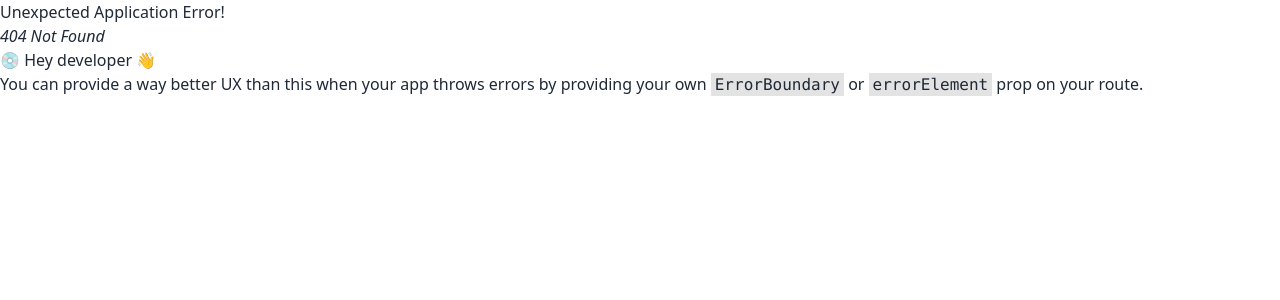
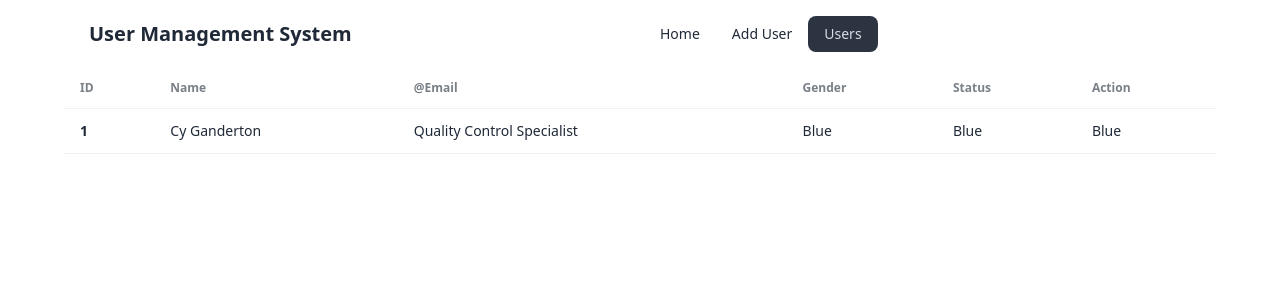
Before and after one commit to salman-ibne-shofi/user-management-system-client, a React (Vite) app: page /UserList in a window 1280 px wide. Before the commit this address had no page. Shown: the top 300 px of the page. Built offline with nearby package versions, Linux system fonts and the light colour scheme.

Commit message:
create header and layout and a user list table

```diff
--- /dev/null
+++ b/src/components/Header.jsx
@@ -0,0 +1,57 @@
+import { NavLink } from "react-router-dom";
+
+const Header = () => {
+	const links = (
+		<>
+			<li>
+				<NavLink to="/">Home</NavLink>
+			</li>
+			<li>
+				<NavLink to="/addUser">Add User</NavLink>
+			</li>
+			<li>
+				<NavLink to="/UserList">Users</NavLink>
+			</li>
+		</>
+	);
+	return (
+		<div className="navbar bg-base-100">
+			<div className="navbar-start">
+				<div className="dropdown">
+					<div
+						tabIndex={0}
+						role="button"
+						className="btn btn-ghost lg:hidden"
+					>
+						<svg
+							xmlns="http://www.w3.org/2000/svg"
+							className="h-5 w-5"
+							fill="none"
+							viewBox="0 0 24 24"
+							stroke="currentColor"
+						>
+							<path
+								strokeLinecap="round"
+								strokeLinejoin="round"
+								strokeWidth="2"
+								d="M4 6h16M4 12h8m-8 6h16"
+							/>
+						</svg>
+					</div>
+					<ul
+						tabIndex={0}
+						className="menu menu-sm dropdown-content bg-base-100 rounded-box z-[1] mt-3 w-52 p-2 shadow"
+					>
+						{links}
+					</ul>
+				</div>
+				<a className="btn btn-ghost text-xl">User Management System</a>
+			</div>
+			<div className="navbar-center hidden lg:flex">
+				<ul className="menu menu-horizontal px-1">{links}</ul>
+			</div>
+		</div>
+	);
+};
+
+export default Header;
--- /dev/null
+++ b/src/components/Layout.jsx
@@ -0,0 +1,13 @@
+import { Outlet } from "react-router-dom";
+import Header from "./Header";
+
+const Layout = () => {
+	return (
+		<div className="max-w-6xl mx-auto">
+			<Header></Header>
+			<Outlet></Outlet>
+		</div>
+	);
+};
+
+export default Layout;
--- /dev/null
+++ b/src/components/UserList.jsx
@@ -0,0 +1,35 @@
+
+
+const UserList = () => {
+
+
+
+	return (
+		<div className="overflow-x-auto">
+			<table className="table">
+				<thead>
+					<tr>
+						<th>ID</th>
+						<th>Name</th>
+						<th>@Email</th>
+						<th>Gender</th>
+						<th>Status</th>
+						<th>Action</th>
+					</tr>
+				</thead>
+				<tbody>
+					<tr>
+						<th>1</th>
+						<td>Cy Ganderton</td>
+						<td>Quality Control Specialist</td>
+						<td>Blue</td>
+						<td>Blue</td>
+						<td>Blue</td>
+					</tr>
+				</tbody>
+			</table>
+		</div>
+	);
+};
+
+export default UserList;
--- a/src/main.jsx
+++ b/src/main.jsx
@@ -4,15 +4,28 @@ import "./index.css";
 import App from "./App.jsx";
 import { createBrowserRouter, RouterProvider } from "react-router-dom";
 import AddUser from "./components/addUser.jsx";
+import UserList from "./components/UserList.jsx";
+import Layout from "./components/Layout.jsx";
 
 const router = createBrowserRouter([
 	{
 		path: "/",
-		element: <App></App>,
-	},
-	{
-		path: "/addUser",
-		element: <AddUser></AddUser>,
+		element: <Layout></Layout>,
+		children: [
+			{
+				path: "/",
+				element: <App></App>,
+				loader: () => fetch("http://localhost:5000/user"),
+			},
+			{
+				path: "/addUser",
+				element: <AddUser></AddUser>,
+			},
+			{
+				path: "/UserList",
+				element: <UserList></UserList>,
+			},
+		],
 	},
 ]);
 
```
